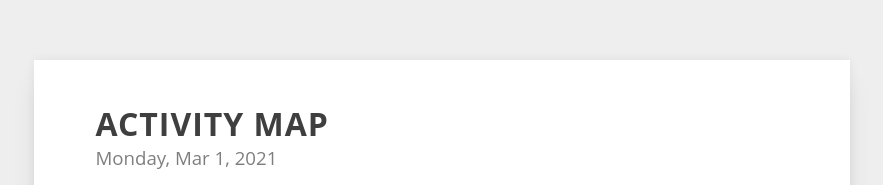
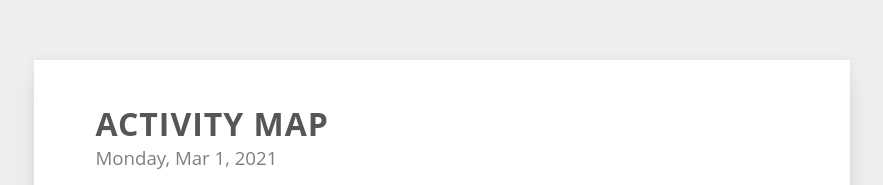
Before and after one commit to 5310/einsite_vision-reports-generator, a plain HTML site: page index.html in a window 1280 px wide. Shown: the part 132-317 px from the top of the page, without its empty margins (198-1081 px from the left). Drawn offline with Linux system fonts and the light colour scheme.

Commit message:
Lighten up page title a bit

```diff
--- a/index.css
+++ b/index.css
@@ -114,7 +114,7 @@ img {
   font-weight: 700;
   text-transform: uppercase;
   letter-spacing: 1px;
-  opacity: 0.75;
+  opacity: 0.66;
 }
 #report > .page > header > h2 {
   grid-column: 1 / span 3;
```
